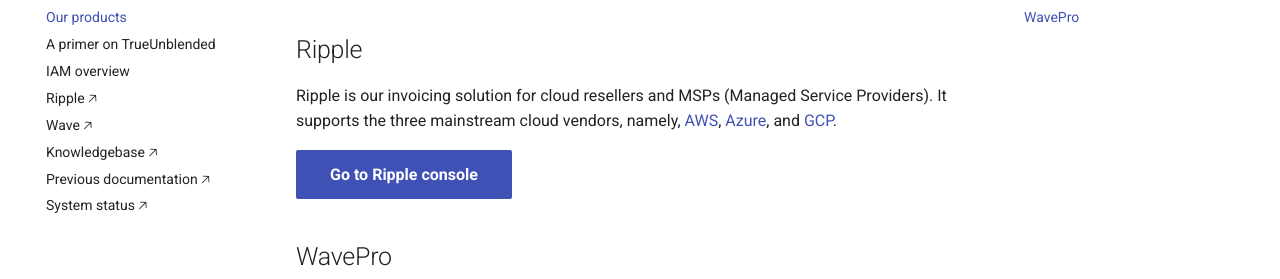
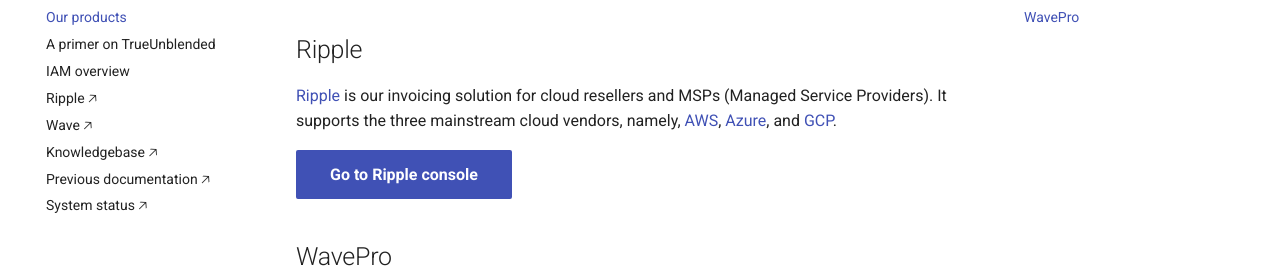
Before and after one commit to alphauslabs/tmpdocs, an MkDocs documentation site: the page built from docs/products.md, in a window 1280 px wide. Shown: the part 196-475 px from the top of the page. Built offline with MkDocs 1.6.1 and Material for MkDocs 9.7.7, drawn with Linux system fonts in a browser that asks for light colours; comment, search, counter and statistics services are not loaded; part of the change alters nothing that is shown.

```diff
--- a/docs/products.md
+++ b/docs/products.md
@@ -2,7 +2,7 @@
 
 ## Ripple
 
-Ripple is our invoicing solution for cloud resellers and MSPs (Managed Service Providers). It supports the three mainstream cloud vendors, namely, [AWS](https://aws.amazon.com/), [Azure](https://azure.microsoft.com/), and [GCP](https://cloud.google.com/).
+[Ripple](https://alphaus.cloud/en/ripple/) is our invoicing solution for cloud resellers and MSPs (Managed Service Providers). It supports the three mainstream cloud vendors, namely, [AWS](https://aws.amazon.com/), [Azure](https://azure.microsoft.com/), and [GCP](https://cloud.google.com/).
 
 [Go to Ripple console](https://app.alphaus.cloud/ripple/){ .md-button .md-button--primary }
 
```
